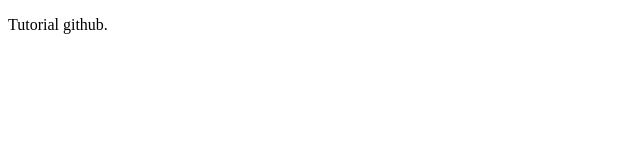
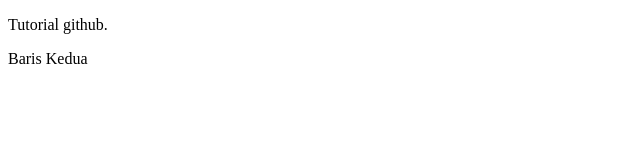
Before and after one commit to YehezkielRajendra/hello, a plain HTML site: page index.html in a window 1280 px wide. Shown: the full height of the page, 0-640 px from the left. Drawn offline with Linux system fonts and the light colour scheme.

Commit message:
tambahkan baris kedua

```diff
--- a/index.html
+++ b/index.html
@@ -5,5 +5,6 @@
 </head>
 <body>
 <p>Tutorial github.</p>
+  <p>Baris Kedua</p>
 </body>
 </html>
```
